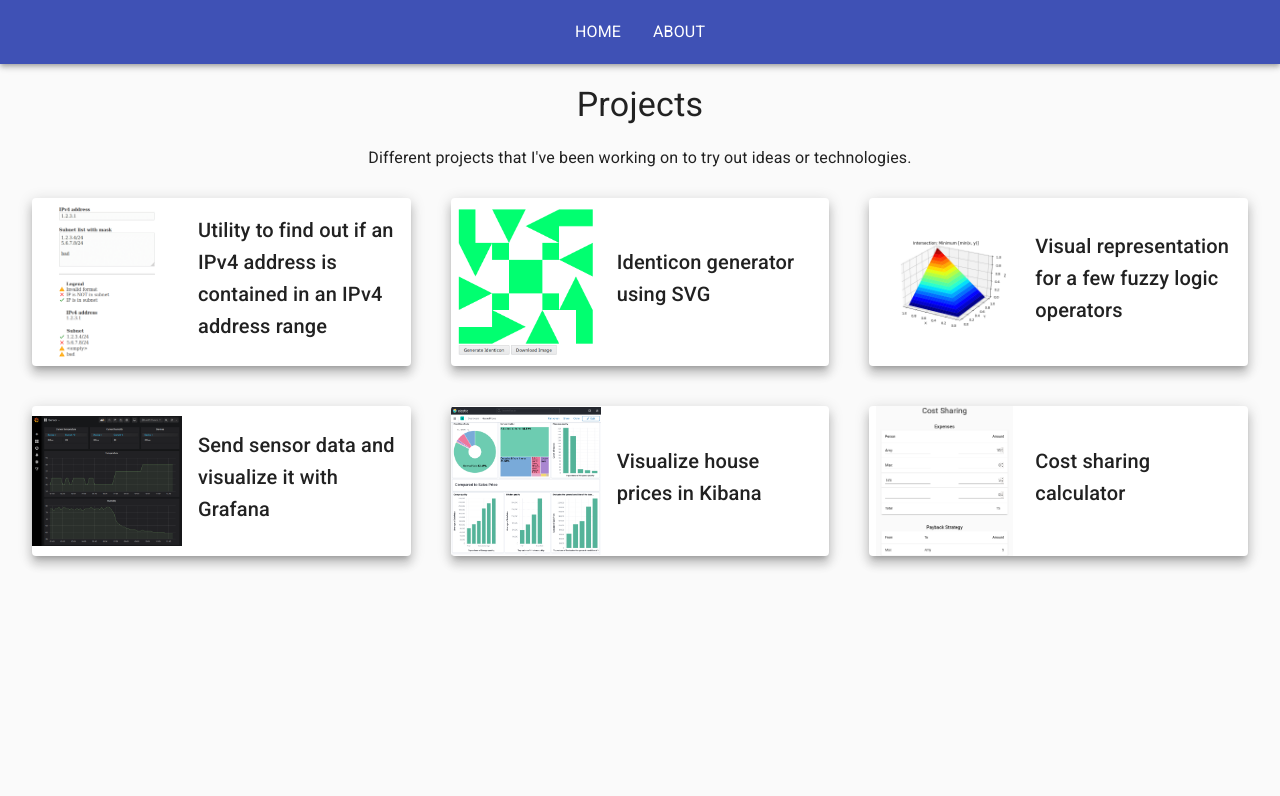
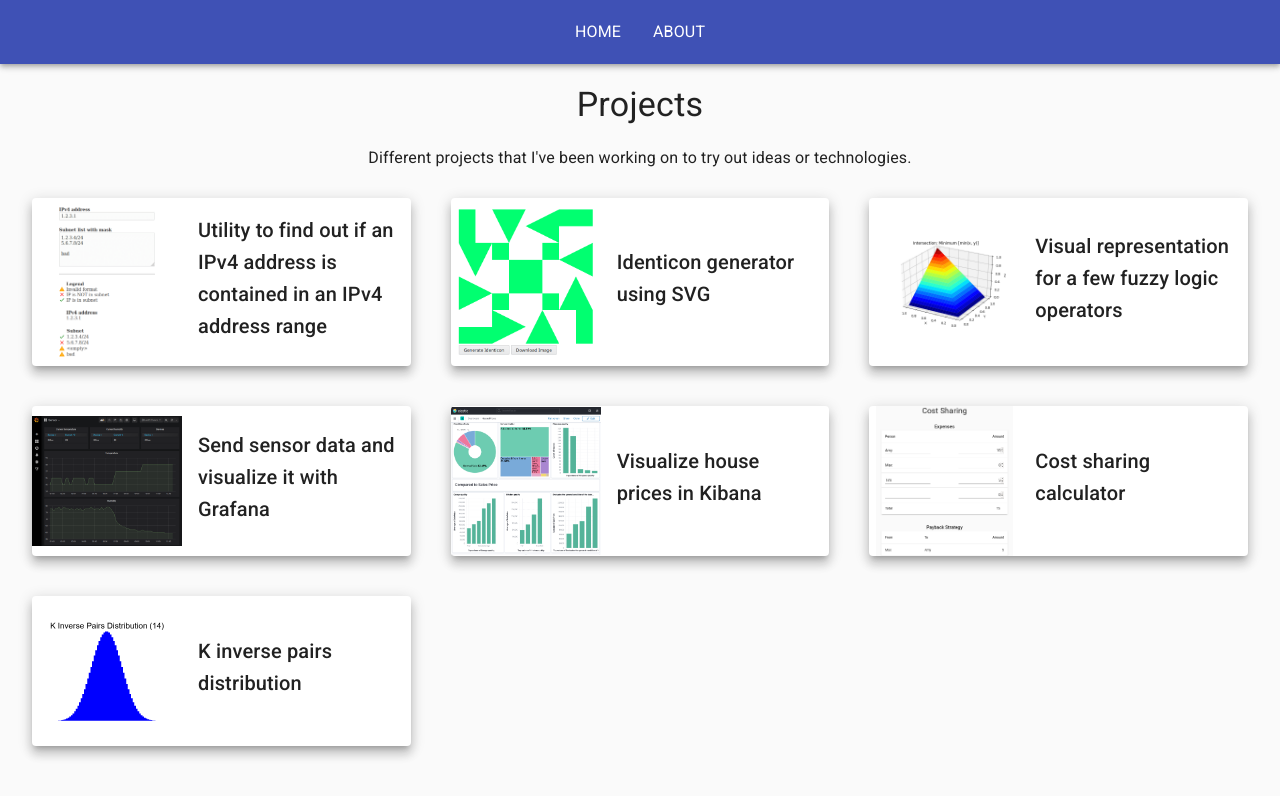
Before and after one commit to danielwohlgemuth/danielwohlgemuth.github.io, a React (Create React App) app: page / in a window 1280 px wide. Shown: the top 796 px of the page. Built offline with nearby package versions, Linux system fonts and the light colour scheme.

Commit message:
Add K Inverse Pairs Distribution

```diff
--- a/src/Components/Home.js
+++ b/src/Components/Home.js
@@ -75,6 +75,11 @@ const projects = [
     to: "/app/cost-sharing",
     image: "cost-sharing.png",
   },
+  {
+    name: "K inverse pairs distribution",
+    url: "https://github.com/danielwohlgemuth/experiments/tree/main/2024/k-inverse-pairs",
+    image: "k-inverse-pairs-distribution.png",
+  },
 ];
 
 function Home() {
```
Also changed, not shown: public/images/k-inverse-pairs-distribution.png (added).
